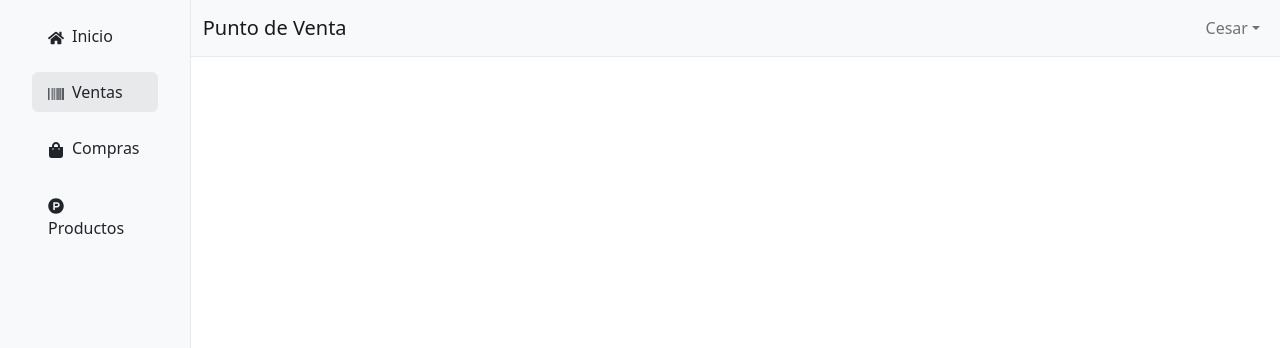
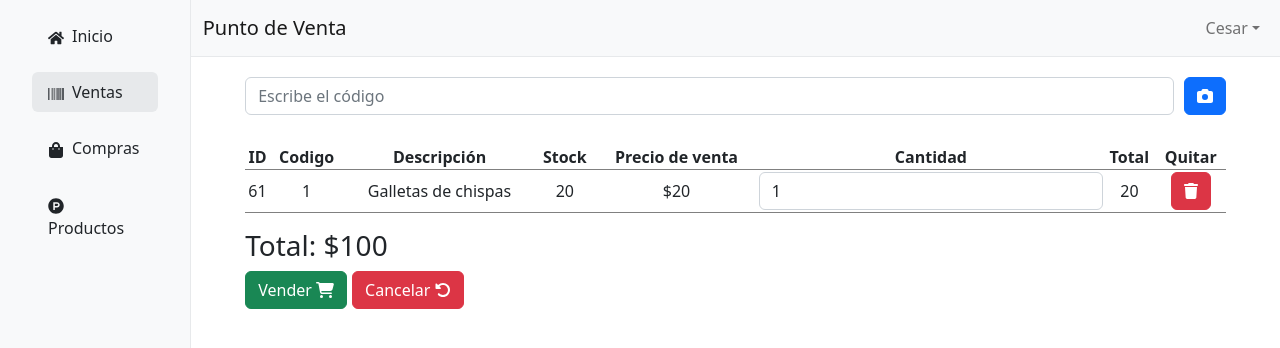
Before and after one commit to CeRuGu97/apppuntoventa, a React (Create React App) app: page /sales in a window 1280 px wide. Shown: the top 348 px of the page. Built offline with nearby package versions, Linux system fonts and the light colour scheme; the HTML template or start-up script is replaced by a standard one.

Commit message:
add ventas

```diff
--- a/src/App.scss
+++ b/src/App.scss
@@ -62,7 +62,7 @@ $gray: #e7e9eb;
 .bodySection .products .btnActions button a{
   color: var(--just-white);
 }
-.bodySection .products .table table{
+.bodySection .products .table table, .bodySection .table table{
   width: 100%;
   margin-top: 30px;
 }
@@ -71,8 +71,9 @@ $gray: #e7e9eb;
   flex-direction: row;
   justify-content: center;
 }
-.bodySection .products .table table tbody tr td{
+.bodySection .products .table table tbody tr td, .bodySection .table table tbody tr td{
   margin: 5px 0 ;
+  padding: 2px 0;
 }
 /* ------------------------------------------ */
 /* AddProducts ------------------------------ */
@@ -83,6 +84,17 @@ $gray: #e7e9eb;
   display: flex;
   flex-direction: row;
   justify-content: space-between;
+}
+/* ------------------------------------------ */
+.addProductSales{
+  display: flex;
+  justify-content: space-around;
+}
+.addProductSales input {
+  margin-right: 10px;
+}
+.saleBtnAction {
+  margin-right: 5px;
 }
 /* ------------------------------------------ */
 @media (max-width: 768px) {
--- a/src/components/Home/Users.jsx
+++ b/src/components/Home/Users.jsx
@@ -2,7 +2,7 @@ import { useState } from 'react';
 import Swal from 'sweetalert2';
 import { Link } from "react-router-dom";
 import { FontAwesomeIcon } from '@fortawesome/react-fontawesome';
-import { faEdit, faTrash, faUser } from '@fortawesome/free-solid-svg-icons'
+import { faEdit, faTrash, faUser } from '@fortawesome/free-solid-svg-icons';
 import { Modal as ModalReact } from "react-bootstrap";
 import { Formik, Field } from "formik";
 
@@ -30,6 +30,7 @@ const Users = () => {
             }
         })
     }
+
     return (
         <div className='bodySection'>
             <div className='products'>
--- a/src/pages/Sales.jsx
+++ b/src/pages/Sales.jsx
@@ -1,7 +1,95 @@
+import { FontAwesomeIcon } from '@fortawesome/react-fontawesome';
+import { faTrash, faCamera, faCartShopping, faRotateBack } from '@fortawesome/free-solid-svg-icons';
+import Swal from 'sweetalert2';
+
 const Sales = () => {
+
+  const deleteModal = () => {
+    Swal.fire({
+      title: 'Eliminar producto',
+      text: "Tu no podras revertir esto",
+      icon: 'warning',
+      showCancelButton: true,
+      confirmButtonColor: '#3085d6',
+      cancelButtonColor: '#d33',
+      cancelButtonText: "Cancelar",
+      confirmButtonText: 'Eliminar',
+    }).then((result) => {
+      if (result.isConfirmed) {
+        Swal.fire(
+          'Eliminar',
+          'Tu registro fue eliminado.',
+          'success'
+        )
+      }
+    })
+  }
+
   return (
-    <div>
-    </div>
+    <>
+      <div className='bodySection'>
+        <div className='addProductSales'>
+          <input className="form-control" placeholder='Escribe el código' type="text" name="amount" id="amount" />
+          <button
+            type='button'
+            className="btn btn-primary"
+          >
+            <FontAwesomeIcon icon={faCamera} className='icon' />
+          </button>
+        </div>
+        <div className='table'>
+          <table>
+            <thead>
+              <tr className='text-center'>
+                <th>ID</th>
+                <th>Codigo</th>
+                <th>Descripción</th>
+                <th>Stock</th>
+                <th>Precio de venta</th>
+                <th>Cantidad</th>
+                <th>Total</th>
+                <th>Quitar</th>
+              </tr>
+            </thead>
+            <tbody className='text-center'>
+              <tr>
+                <td>61</td>
+                <td>1</td>
+                <td>Galletas de chispas</td>
+                <td>20</td>
+                <td>$20</td>
+                <td><input className="form-control" value="1" type="text" name="amount" id="amount" /></td>
+                <td>20</td>
+                <td>
+                  <button
+                    type='button'
+                    className="btn btn-danger"
+                    onClick={deleteModal}
+                  >
+                    <FontAwesomeIcon icon={faTrash} />
+                  </button>
+                </td>
+              </tr>
+            </tbody>
+          </table>
+        </div>
+        <div className="total">
+          <h3>Total: $100</h3>
+          <button
+            type='button'
+            className="btn btn-success saleBtnAction"
+          >
+            Vender <FontAwesomeIcon icon={faCartShopping} className='icon' />
+          </button>
+          <button
+            type='button'
+            className="btn btn-danger"
+          >
+            Cancelar <FontAwesomeIcon icon={faRotateBack} className='icon' />
+          </button>
+        </div>
+      </div>
+    </>
   );
 };
 
```
Also changed, not shown: package.json (+5 -5 lines), 1 other file (tests, documents, lock files or other folders).
